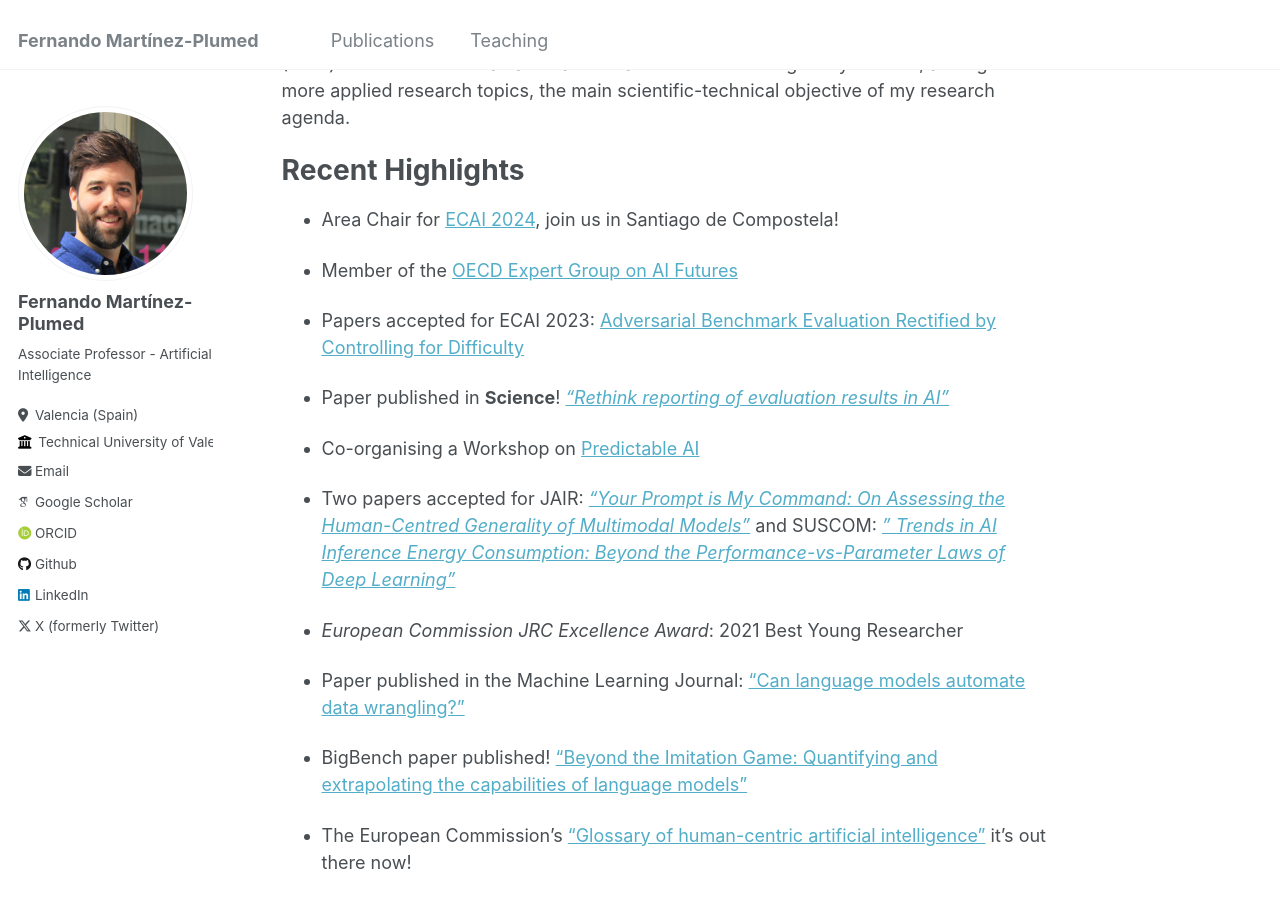
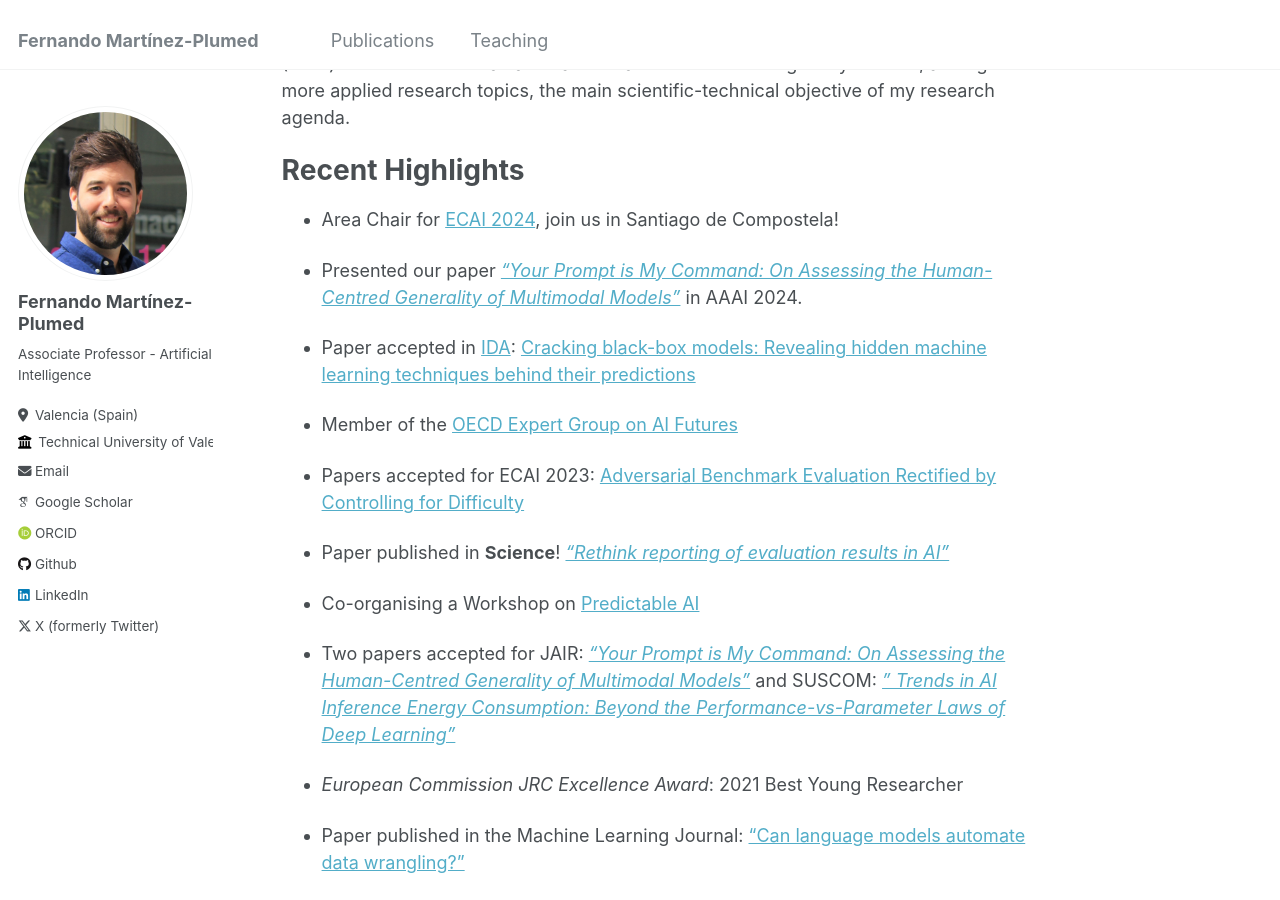
Before and after one commit to nandomp/nandomp.github.io, a Jekyll site: the page built from _pages/about.md, in a window 1280 px wide and 900 px high, scrolled down 313 px. Built offline with Jekyll 4.4.1, drawn with Linux system fonts in a browser that asks for light colours; some web fonts are replaced.

Commit message:
Update about.md

```diff
--- a/_pages/about.md
+++ b/_pages/about.md
@@ -14,6 +14,10 @@ Recent Highlights
 ======
 
 * Area Chair for [ECAI 2024](https://www.ecai2024.eu/),  join us in Santiago de Compostela!
+
+* Presented our paper [*"Your Prompt is My Command: On Assessing the Human-Centred Generality of Multimodal Models"*](https://ojs.aaai.org/index.php/AAAI/article/view/30612) in AAAI 2024.
+
+* Paper accepted in [IDA](): [Cracking black-box models: Revealing hidden machine learning techniques behind their predictions](https://doi.org/10.3233/IDA-230707)
 
 * Member of the [OECD Expert Group on AI Futures](https://oecd.ai/en/network-of-experts/working-group/10847)
 
```
